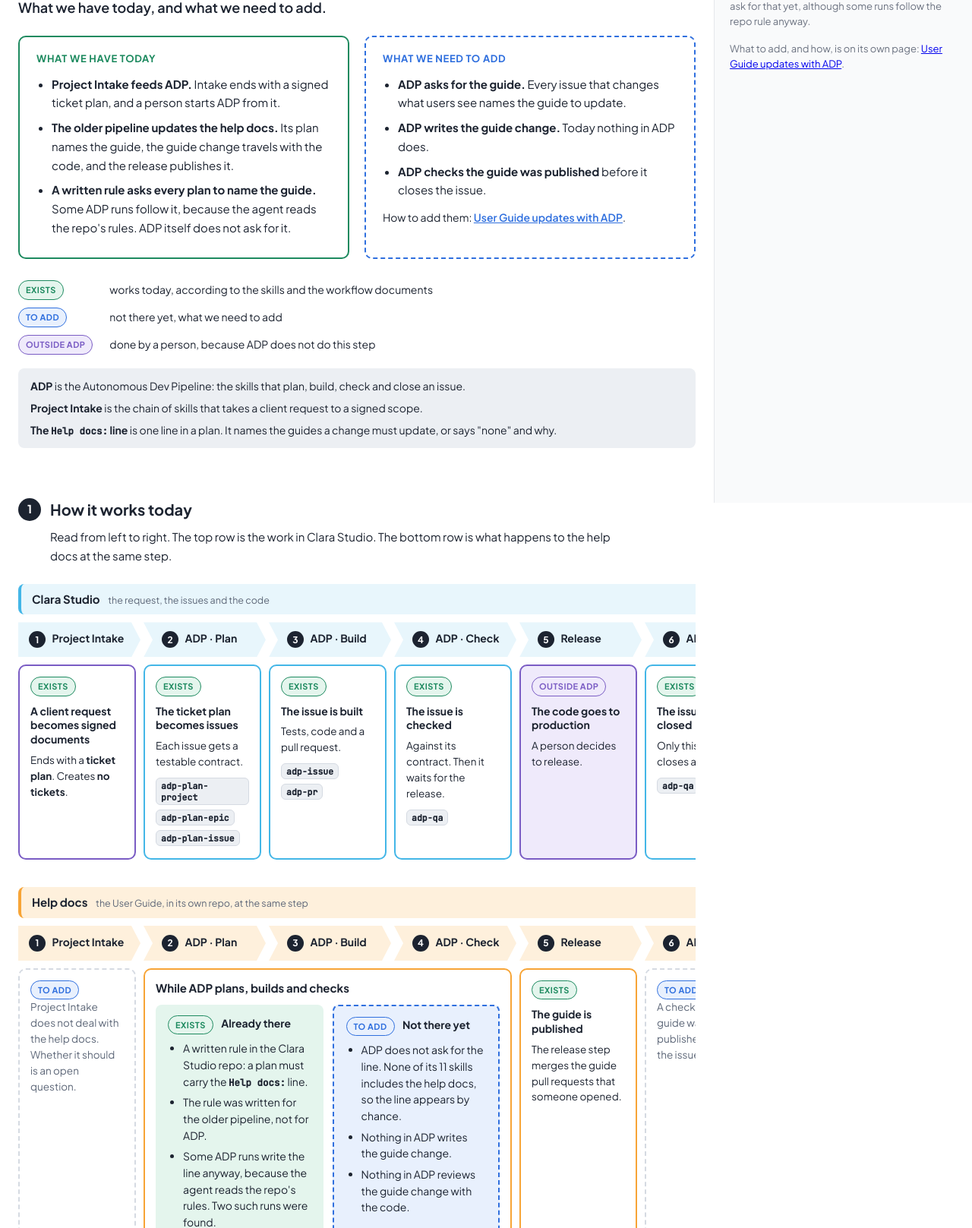
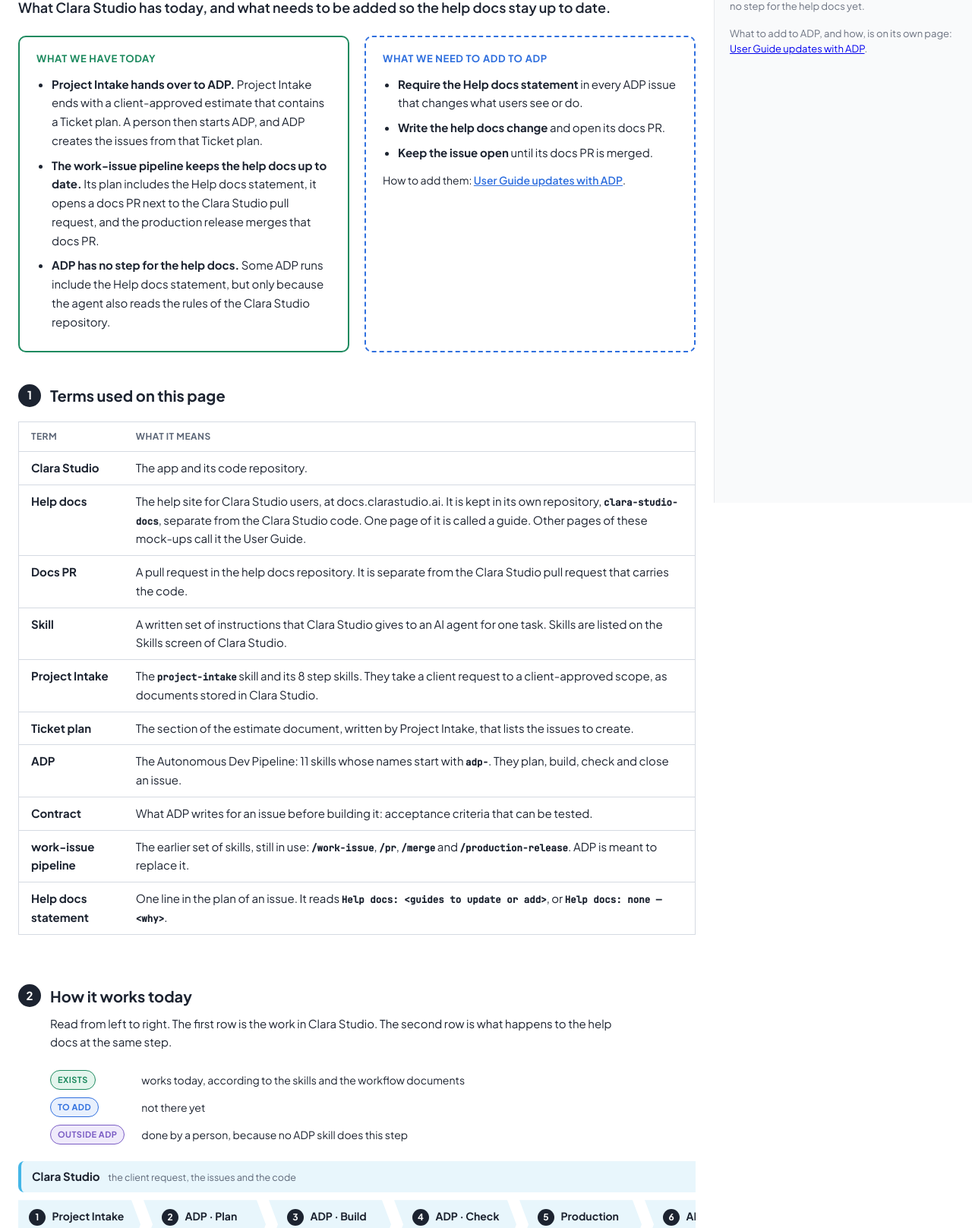
Before and after one commit to gnomorv/juan-mocks, a plain HTML site: page intake-adp-help-docs/index.html in a window 1280 px wide. Shown: the part 144-1761 px from the top of the page at 76% size. Drawn offline with Linux system fonts and the light colour scheme.

Commit message:
fix: explicit terms and a terms table on the intake and ADP page
Co-Authored-By: Claude Fable 5.2 <noreply@anthropic.com>

```diff
--- a/intake-adp-help-docs/index.html
+++ b/intake-adp-help-docs/index.html
@@ -141,168 +141,182 @@
   <div data-variant="proposed" class="pro">
   <div class="ia">
     <h1>Project Intake, ADP and the Help Docs</h1>
-    <p class="ia-sub">What we have today, and what we need to add.</p>
+    <p class="ia-sub">What Clara Studio has today, and what needs to be added so the help docs stay up to date.</p>
 
     <div class="ia-two">
       <div class="ia-short">
         <h2>What we have today</h2>
         <ul>
-          <li><b>Project Intake feeds ADP.</b> Intake ends with a signed ticket plan, and a person starts ADP from it.</li>
-          <li><b>The older pipeline updates the help docs.</b> Its plan names the guide, the guide change travels with the code, and the release publishes it.</li>
-          <li><b>A written rule asks every plan to name the guide.</b> Some ADP runs follow it, because the agent reads the repo's rules. ADP itself does not ask for it.</li>
+          <li><b>Project Intake hands over to ADP.</b> Project Intake ends with a client-approved estimate that contains a Ticket plan. A person then starts ADP, and ADP creates the issues from that Ticket plan.</li>
+          <li><b>The work-issue pipeline keeps the help docs up to date.</b> Its plan includes the Help docs statement, it opens a docs PR next to the Clara Studio pull request, and the production release merges that docs PR.</li>
+          <li><b>ADP has no step for the help docs.</b> Some ADP runs include the Help docs statement, but only because the agent also reads the rules of the Clara Studio repository.</li>
         </ul>
       </div>
       <div class="ia-short add">
-        <h2>What we need to add</h2>
+        <h2>What we need to add to ADP</h2>
         <ul>
-          <li><b>ADP asks for the guide.</b> Every issue that changes what users see names the guide to update.</li>
-          <li><b>ADP writes the guide change.</b> Today nothing in ADP does.</li>
-          <li><b>ADP checks the guide was published</b> before it closes the issue.</li>
+          <li><b>Require the Help docs statement</b> in every ADP issue that changes what users see or do.</li>
+          <li><b>Write the help docs change</b> and open its docs PR.</li>
+          <li><b>Keep the issue open</b> until its docs PR is merged.</li>
         </ul>
         <p class="ia-more">How to add them: <a href="../user-guide-update-process-adp/">User Guide updates with ADP</a>.</p>
       </div>
     </div>
 
-    <div class="ia-legend">
+    <h2 class="ia-section" style="margin-top:40px"><span class="ia-num">1</span>Terms used on this page</h2>
+    <table>
+      <tr><th>Term</th><th>What it means</th></tr>
+      <tr><td><b>Clara Studio</b></td><td>The app and its code repository.</td></tr>
+      <tr><td><b>Help docs</b></td><td>The help site for Clara Studio users, at docs.clarastudio.ai. It is kept in its own repository, <code>clara-studio-docs</code>, separate from the Clara Studio code. One page of it is called a guide. Other pages of these mock-ups call it the User Guide.</td></tr>
+      <tr><td><b>Docs PR</b></td><td>A pull request in the help docs repository. It is separate from the Clara Studio pull request that carries the code.</td></tr>
+      <tr><td><b>Skill</b></td><td>A written set of instructions that Clara Studio gives to an AI agent for one task. Skills are listed on the Skills screen of Clara Studio.</td></tr>
+      <tr><td><b>Project Intake</b></td><td>The <code>project-intake</code> skill and its 8 step skills. They take a client request to a client-approved scope, as documents stored in Clara Studio.</td></tr>
+      <tr><td><b>Ticket plan</b></td><td>The section of the estimate document, written by Project Intake, that lists the issues to create.</td></tr>
+      <tr><td><b>ADP</b></td><td>The Autonomous Dev Pipeline: 11 skills whose names start with <code>adp-</code>. They plan, build, check and close an issue.</td></tr>
+      <tr><td><b>Contract</b></td><td>What ADP writes for an issue before building it: acceptance criteria that can be tested.</td></tr>
+      <tr><td><b>work-issue pipeline</b></td><td>The earlier set of skills, still in use: <code>/work-issue</code>, <code>/pr</code>, <code>/merge</code> and <code>/production-release</code>. ADP is meant to replace it.</td></tr>
+      <tr><td><b>Help docs statement</b></td><td>One line in the plan of an issue. It reads <code>Help docs: &lt;guides to update or add&gt;</code>, or <code>Help docs: none — &lt;why&gt;</code>.</td></tr>
+    </table>
+
+    <h2 class="ia-section"><span class="ia-num">2</span>How it works today</h2>
+    <p class="ia-intro">Read from left to right. The first row is the work in Clara Studio. The second row is what happens to the help docs at the same step.</p>
+    <div class="ia-legend" style="margin:0 0 22px 42px">
       <span><span class="ia-tag ok">Exists</span> works today, according to the skills and the workflow documents</span>
-      <span><span class="ia-tag gap">To add</span> not there yet, what we need to add</span>
-      <span><span class="ia-tag out">Outside ADP</span> done by a person, because ADP does not do this step</span>
+      <span><span class="ia-tag gap">To add</span> not there yet</span>
+      <span><span class="ia-tag out">Outside ADP</span> done by a person, because no ADP skill does this step</span>
     </div>
-    <div class="ia-term">
-      <p style="margin:0 0 6px"><b>ADP</b> is the Autonomous Dev Pipeline: the skills that plan, build, check and close an issue.</p>
-      <p style="margin:0 0 6px"><b>Project Intake</b> is the chain of skills that takes a client request to a signed scope.</p>
-      <p style="margin:0"><b>The <code>Help docs:</code> line</b> is one line in a plan. It names the guides a change must update, or says "none" and why.</p>
-    </div>
-
-    <h2 class="ia-section"><span class="ia-num">1</span>How it works today</h2>
-    <p class="ia-intro">Read from left to right. The top row is the work in Clara Studio. The bottom row is what happens to the help docs at the same step.</p>
 
     <div class="ia-hscroll">
     <div class="ia-h">
-      <div class="ia-lane cs">Clara Studio <small>the request, the issues and the code</small></div>
+      <div class="ia-lane cs">Clara Studio <small>the client request, the issues and the code</small></div>
       <div class="ia-st cs first" style="grid-column:1;grid-row:2"><b>1</b> Project Intake</div>
       <div class="ia-st cs" style="grid-column:2;grid-row:2"><b>2</b> ADP · Plan</div>
       <div class="ia-st cs" style="grid-column:3;grid-row:2"><b>3</b> ADP · Build</div>
       <div class="ia-st cs" style="grid-column:4;grid-row:2"><b>4</b> ADP · Check</div>
-      <div class="ia-st cs" style="grid-column:5;grid-row:2"><b>5</b> Release</div>
+      <div class="ia-st cs" style="grid-column:5;grid-row:2"><b>5</b> Production release</div>
       <div class="ia-st cs last" style="grid-column:6;grid-row:2"><b>6</b> ADP · Close</div>
 
       <div class="ia-box in" style="grid-column:1;grid-row:3">
         <span class="ia-tag ok">Exists</span>
-        <h3>A client request becomes signed documents</h3>
-        <p>Ends with a <b>ticket plan</b>. Creates <b>no tickets</b>.</p>
+        <h3>A client request becomes approved documents</h3>
+        <p>Scope, requirements, solution design and estimate. The estimate contains the <b>Ticket plan</b>. Project Intake creates <b>no issues</b>.</p>
+        <p class="ia-chips"><span class="ia-skill">project-intake</span></p>
       </div>
       <div class="ia-box cs" style="grid-column:2;grid-row:3">
         <span class="ia-tag ok">Exists</span>
-        <h3>The ticket plan becomes issues</h3>
-        <p>Each issue gets a testable contract.</p>
+        <h3>The Ticket plan becomes issues</h3>
+        <p>ADP creates one epic and its issues, then writes a contract for each issue.</p>
         <p class="ia-chips"><span class="ia-skill">adp-plan-project</span><span class="ia-skill">adp-plan-epic</span><span class="ia-skill">adp-plan-issue</span></p>
       </div>
       <div class="ia-box cs" style="grid-column:3;grid-row:3">
         <span class="ia-tag ok">Exists</span>
         <h3>The issue is built</h3>
-        <p>Tests, code and a pull request.</p>
+        <p>ADP writes the tests and the code, and opens the Clara Studio pull request.</p>
         <p class="ia-chips"><span class="ia-skill">adp-issue</span><span class="ia-skill">adp-pr</span></p>
       </div>
       <div class="ia-box cs" style="grid-column:4;grid-row:3">
         <span class="ia-tag ok">Exists</span>
         <h3>The issue is checked</h3>
-        <p>Against its contract. Then it waits for the release.</p>
+        <p>ADP checks the merged issue against its contract. The issue then waits for the production release.</p>
         <p class="ia-chips"><span class="ia-skill">adp-qa</span></p>
       </div>
       <div class="ia-box out" style="grid-column:5;grid-row:3">
         <span class="ia-tag out">Outside ADP</span>
         <h3>The code goes to production</h3>
-        <p>A person decides to release.</p>
+        <p>A person runs the production release.</p>
+        <p class="ia-chips"><span class="ia-skill">/production-release</span></p>
       </div>
       <div class="ia-box cs" style="grid-column:6;grid-row:3">
         <span class="ia-tag ok">Exists</span>
         <h3>The issue is closed</h3>
-        <p>Only this skill closes an issue.</p>
+        <p>ADP closes the issue after the production release.</p>
         <p class="ia-chips"><span class="ia-skill">adp-qa</span></p>
       </div>
 
-      <div class="ia-lane ug">Help docs <small>the User Guide, in its own repo, at the same step</small></div>
+      <div class="ia-lane ug">Help docs <small>the help site for users, in its own repository, at the same step</small></div>
       <div class="ia-st ug first" style="grid-column:1;grid-row:5"><b>1</b> Project Intake</div>
       <div class="ia-st ug" style="grid-column:2;grid-row:5"><b>2</b> ADP · Plan</div>
       <div class="ia-st ug" style="grid-column:3;grid-row:5"><b>3</b> ADP · Build</div>
       <div class="ia-st ug" style="grid-column:4;grid-row:5"><b>4</b> ADP · Check</div>
-      <div class="ia-st ug" style="grid-column:5;grid-row:5"><b>5</b> Release</div>
+      <div class="ia-st ug" style="grid-column:5;grid-row:5"><b>5</b> Production release</div>
       <div class="ia-st ug last" style="grid-column:6;grid-row:5"><b>6</b> ADP · Close</div>
 
       <div class="ia-box none" style="grid-column:1;grid-row:6">
         <span class="ia-tag gap">To add</span>
-        <p>Project Intake does not deal with the help docs. Whether it should is an open question.</p>
+        <p>Project Intake does not say which guides of the help docs a client request will change. Whether it should is an open question.</p>
       </div>
       <div class="ia-box ug" style="grid-column:2 / span 3;grid-row:6">
-        <h3>While ADP plans, builds and checks</h3>
+        <h3>Help docs while ADP plans, builds and checks an issue</h3>
         <div class="ia-parts">
           <div class="ia-part have">
             <h4><span class="ia-tag ok">Exists</span> Already there</h4>
             <ul>
-              <li>A written rule in the Clara Studio repo: a plan must carry the <code>Help docs:</code> line.</li>
-              <li>The rule was written for the older pipeline, not for ADP.</li>
-              <li>Some ADP runs write the line anyway, because the agent reads the repo's rules. Two such runs were found.</li>
+              <li>The Clara Studio repository has a written rule: the plan of an issue must include the Help docs statement.</li>
+              <li>That rule was written for the work-issue pipeline. No ADP skill repeats it.</li>
+              <li>Some ADP runs include the Help docs statement anyway, because the agent also reads the rules of the repository. Two such runs were found.</li>
             </ul>
           </div>
           <div class="ia-part add">
             <h4><span class="ia-tag gap">To add</span> Not there yet</h4>
             <ul>
-              <li>ADP does not ask for the line. None of its 11 skills includes the help docs, so the line appears by chance.</li>
-              <li>Nothing in ADP writes the guide change.</li>
-              <li>Nothing in ADP reviews the guide change with the code.</li>
+              <li>No ADP skill requires the Help docs statement. Whether an ADP issue has one depends on the agent, not on ADP.</li>
+              <li>No ADP skill writes the change to the help docs.</li>
+              <li>No ADP skill opens the docs PR, or has it reviewed with the code.</li>
             </ul>
           </div>
         </div>
       </div>
       <div class="ia-box ug" style="grid-column:5;grid-row:6">
         <span class="ia-tag ok">Exists</span>
-        <h3>The guide is published</h3>
-        <p>The release step merges the guide pull requests that someone opened.</p>
+        <h3>The help docs are published</h3>
+        <p>The production release merges every open docs PR whose issues shipped. It needs a docs PR to exist.</p>
+        <p class="ia-chips"><span class="ia-skill">/production-release</span></p>
       </div>
       <div class="ia-box none" style="grid-column:6;grid-row:6">
         <span class="ia-tag gap">To add</span>
-        <p>A check that the guide was published before the issue closes.</p>
+        <p>ADP does not check that the docs PR was merged before it closes the issue.</p>
       </div>
     </div>
     </div>
 
     <ul class="ia-list" style="margin:22px 0 0 0">
-      <li><b>From step 1 to step 2:</b> the client signs off, then a person runs <code>adp-plan-project</code>. ADP refuses to start without the sign-off.</li>
-      <li><b>Second door:</b> small work skips Project Intake. Any Clara issue can start at step 2 with <code>adp-plan-issue</code>.</li>
+      <li><b>From step 1 to step 2:</b> the client approves the scope, then a person runs the <code>adp-plan-project</code> skill. That skill refuses to create issues without the client's approval.</li>
+      <li><b>Without Project Intake:</b> small work does not need it. Any issue in Clara Studio can start at step 2 with the <code>adp-plan-issue</code> skill.</li>
     </ul>
 
-    <h2 class="ia-section"><span class="ia-num">2</span>The older path has a help-docs step</h2>
-    <p class="ia-intro">The pipeline that ADP is meant to replace does carry the help docs. This is the step ADP can take over.</p>
+    <h2 class="ia-section"><span class="ia-num">3</span>The work-issue pipeline already has these steps</h2>
+    <p class="ia-intro">This is how the work-issue pipeline handles the help docs today. ADP has no matching steps yet.</p>
     <table>
       <tr><th>Moment</th><th>Skill</th><th>What it does for the help docs</th></tr>
-      <tr><td>Plan</td><td><span class="ia-skill">/work-issue</span></td><td>The plan states <code>Help docs: &lt;guides&gt;</code> or <code>Help docs: none, &lt;why&gt;</code></td></tr>
-      <tr><td>Pull request</td><td><span class="ia-skill">/pr</span></td><td>Opens the guide pull request first, then the code pull request</td></tr>
-      <tr><td>Merge to dev</td><td><span class="ia-skill">/merge</span></td><td>Leaves the guide pull request open</td></tr>
-      <tr><td>Release</td><td><span class="ia-skill">/production-release</span></td><td>Merges each open guide pull request whose issues all shipped</td></tr>
+      <tr><td>Plan</td><td><span class="ia-skill">/work-issue</span></td><td>The plan of the issue includes the Help docs statement</td></tr>
+      <tr><td>Build</td><td><span class="ia-skill">/work-issue</span></td><td>The same agent edits the guide in the help docs repository</td></tr>
+      <tr><td>Review</td><td><span class="ia-skill">/pr</span></td><td>The review before the pull request reads the help docs change together with the code</td></tr>
+      <tr><td>Pull request</td><td><span class="ia-skill">/pr</span></td><td>Opens the docs PR first, then the Clara Studio pull request, and links the two</td></tr>
+      <tr><td>Merge to dev</td><td><span class="ia-skill">/merge</span></td><td>Merges the Clara Studio pull request and leaves the docs PR open</td></tr>
+      <tr><td>Production release</td><td><span class="ia-skill">/production-release</span></td><td>Merges each open docs PR whose issues all shipped</td></tr>
     </table>
-    <p class="ia-foot">The rule: a change needs a help-docs update when it alters what a person sees or does. Internal refactors, tests and pipeline changes do not.</p>
+    <p class="ia-foot">The rule: a change needs a help docs update when it alters what a person sees or does. Internal refactors, tests and pipeline changes do not.</p>
 
-    <h2 class="ia-section"><span class="ia-num">3</span>What exists and what to add</h2>
-    <p class="ia-intro">The same information as one table, for the help docs in work that ships through ADP.</p>
+    <h2 class="ia-section"><span class="ia-num">4</span>What exists and what to add</h2>
+    <p class="ia-intro">The same information as one table, for issues that ship through ADP.</p>
     <table>
-      <tr><th>Piece</th><th>Today</th><th>To add</th></tr>
-      <tr><td>The <code>Help docs:</code> line in the issue</td><td><span class="ia-tag ok">Exists</span> As a repo rule. Some ADP runs follow it</td><td><span class="ia-tag gap">To add</span> ADP requires it in every issue that changes what users see</td></tr>
-      <tr><td>Writing the guide change</td><td>Not in ADP</td><td><span class="ia-tag gap">To add</span> A linked issue that writes it in the User Guide repo</td></tr>
-      <tr><td>Reviewing the guide change</td><td>Not in ADP</td><td><span class="ia-tag gap">To add</span> A reviewer checks it with the code</td></tr>
-      <tr><td>Publishing the guide</td><td><span class="ia-tag ok">Exists</span> The release step merges open guide pull requests</td><td>Nothing, it stays as it is</td></tr>
-      <tr><td>Making sure no guide is left behind</td><td>Not in ADP</td><td><span class="ia-tag gap">To add</span> The issue stays open until the guide is published</td></tr>
+      <tr><th>Piece</th><th>In ADP today</th><th>To add to ADP</th></tr>
+      <tr><td>The Help docs statement in the issue</td><td><span class="ia-tag ok">Exists</span> Only as a rule of the Clara Studio repository. Some ADP runs follow it</td><td><span class="ia-tag gap">To add</span> ADP requires it in every issue that changes what users see or do</td></tr>
+      <tr><td>Writing the help docs change</td><td>No ADP skill does it</td><td><span class="ia-tag gap">To add</span> A second, linked issue that ADP runs in the help docs repository</td></tr>
+      <tr><td>Reviewing the help docs change</td><td>No ADP skill does it</td><td><span class="ia-tag gap">To add</span> A reviewer checks it together with the code</td></tr>
+      <tr><td>Publishing the help docs</td><td><span class="ia-tag ok">Exists</span> The production release merges open docs PRs</td><td>Nothing. It stays as it is</td></tr>
+      <tr><td>Making sure no help docs change is forgotten</td><td>No ADP skill does it</td><td><span class="ia-tag gap">To add</span> The issue stays open until its docs PR is merged</td></tr>
     </table>
-    <p class="ia-foot">Not known: how many ADP runs carry the <code>Help docs:</code> line, and whether the two that were found went on to change the guide.</p>
+    <p class="ia-foot">Not known: how many ADP runs include the Help docs statement, and whether the two that were found went on to change the help docs.</p>
 
-    <p class="ia-foot">Reports what the skills and the workflow documents say on November 23, 2026. Nothing on this page was run. Related pages: <a href="../user-guide-update-process-adp/">User Guide updates with ADP</a>, <a href="../user-guide-update-process/">User Guide update process</a>, <a href="../adp-document-map/">ADP document map</a>.</p>
+    <p class="ia-foot">This page reports what the skills and the workflow documents of Clara Studio say on November 23, 2026. Nothing on it was run or tested. Related pages: <a href="../user-guide-update-process-adp/">User Guide updates with ADP</a>, <a href="../user-guide-update-process/">User Guide update process</a>, <a href="../adp-document-map/">ADP document map</a>.</p>
   </div>
   </div>
 </div>
 <aside class="notes">
   <h2>What this page shows</h2>
-  <p class="notes-sub">Project Intake already feeds ADP. The older pipeline updates the help docs. ADP does not ask for that yet, although some runs follow the repo rule anyway.</p>
-  <p class="notes-sub">What to add, and how, is on its own page: <a href="../user-guide-update-process-adp/">User Guide updates with ADP</a>.</p>
+  <p class="notes-sub">Project Intake hands over to ADP. The work-issue pipeline keeps the help docs up to date. ADP has no step for the help docs yet.</p>
+  <p class="notes-sub">What to add to ADP, and how, is on its own page: <a href="../user-guide-update-process-adp/">User Guide updates with ADP</a>.</p>
 </aside>
 </div>
 <script src="../assets/mockup.js"></script>
```
